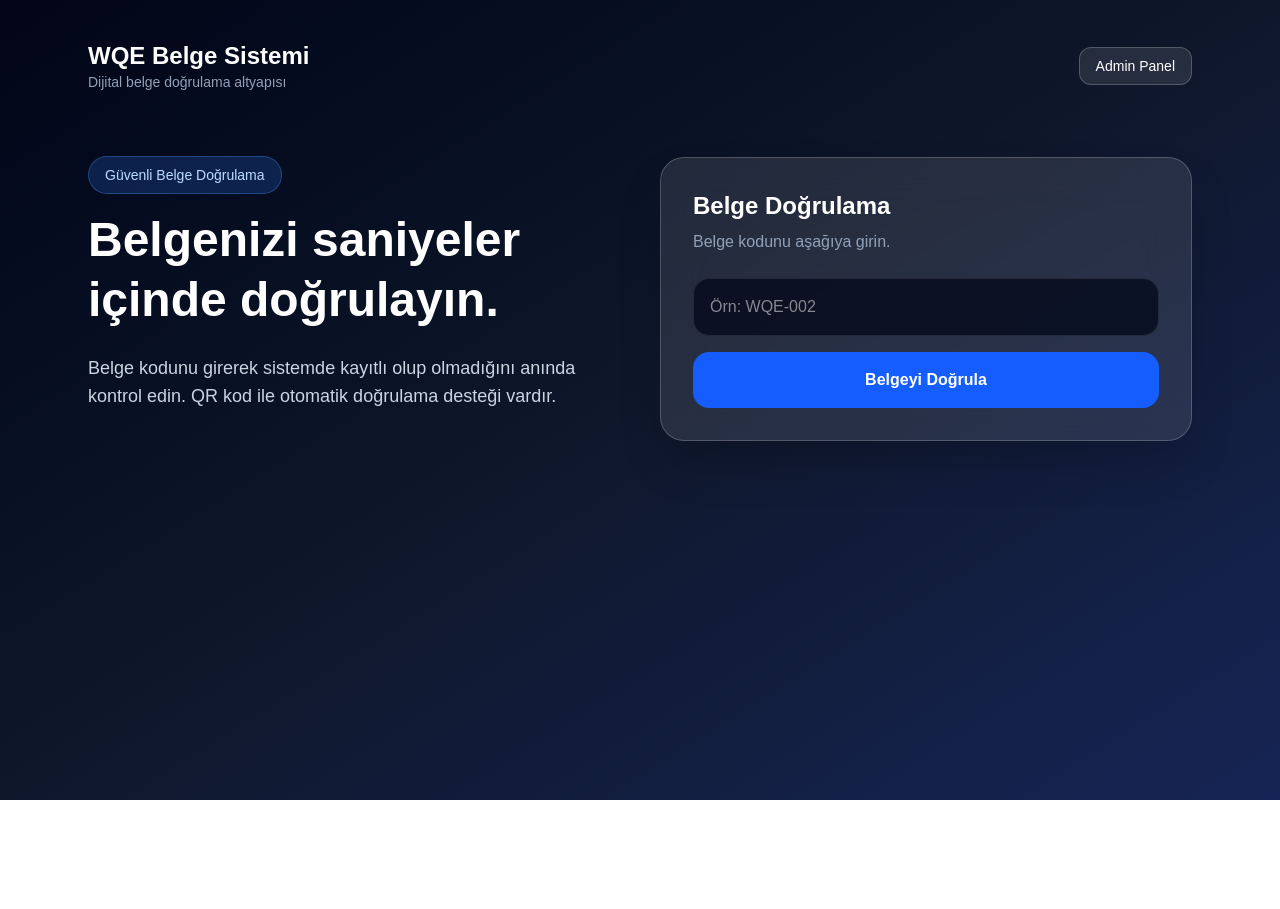
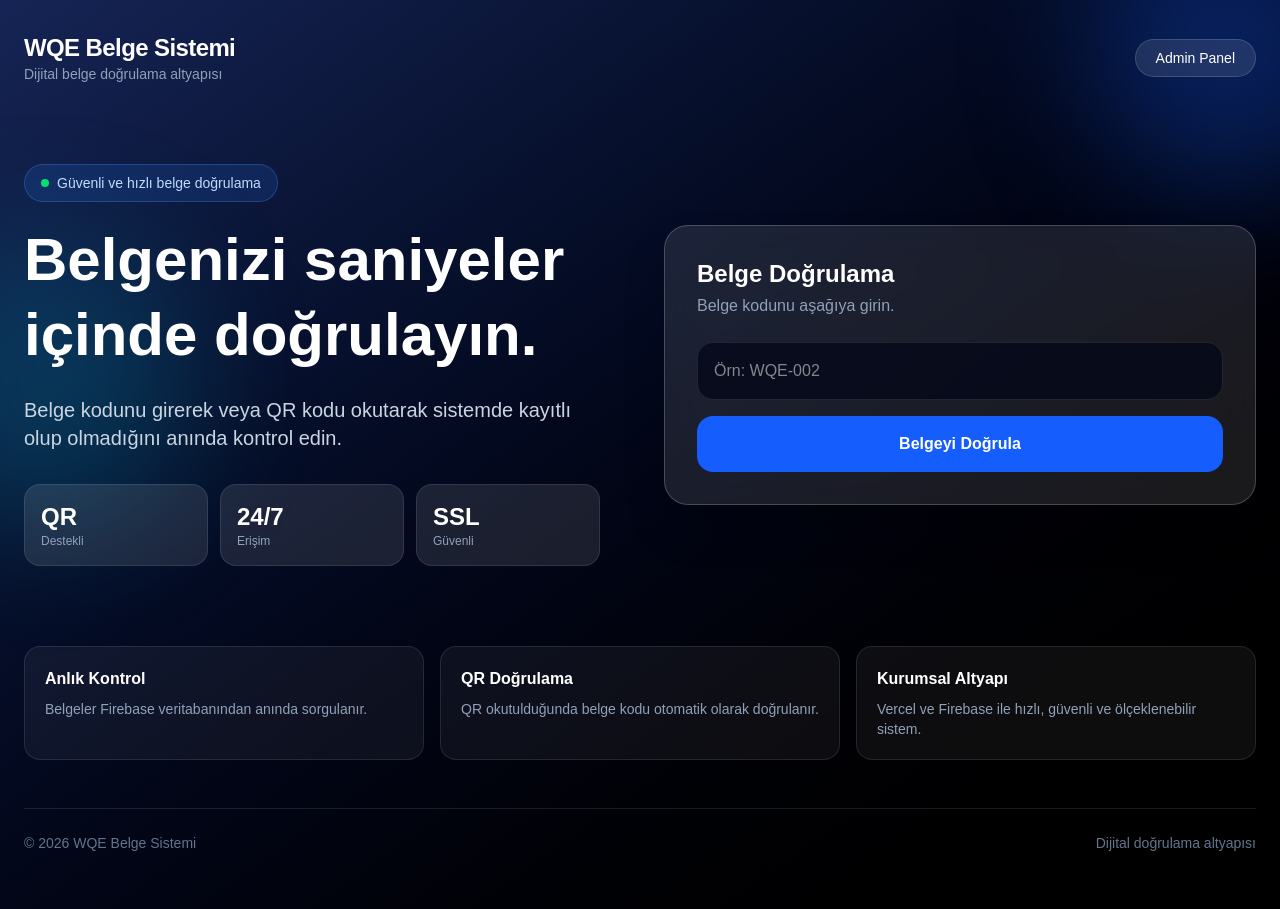
Before and after one commit to muratalan91-commits/wqe-system-final, a Next.js app: page / in a window 1280 px wide. Before the commit the page ends 800 px from the top, so only its background shows below. Built offline with nearby package versions, Linux system fonts and the light colour scheme.

Commit message:
Update page.tsx

```diff
--- a/app/page.tsx
+++ b/app/page.tsx
@@ -8,20 +8,30 @@ export default function Home() {
   const [code, setCode] = useState("");
   const [result, setResult] = useState("");
   const [documentName, setDocumentName] = useState("");
-  const [documentOwner, setDocumentOwner] = useState("");
   const [owner, setOwner] = useState("");
   const [date, setDate] = useState("");
   const [status, setStatus] = useState("");
 
+  const getStatusText = (value: string) => {
+    if (value === "valid") return "Geçerli";
+    if (value === "expired") return "Süresi Doldu";
+    if (value === "cancelled") return "İptal Edildi";
+    return value || "-";
+  };
+
   const verifyDocument = async (customCode?: string) => {
-    const searchCode = customCode || code;
+    const searchCode = (customCode || code).trim();
 
     if (!searchCode) {
-      setResult("Belge kodu giriniz");
+      setResult("⚠️ Belge kodu giriniz");
       return;
     }
 
-    const q = query(collection(db, "documents"), where("code", "==", searchCode));
+    const q = query(
+      collection(db, "documents"),
+      where("code", "==", searchCode)
+    );
+
     const querySnapshot = await getDocs(q);
 
     if (querySnapshot.empty) {
@@ -30,16 +40,16 @@ export default function Home() {
       setOwner("");
       setDate("");
       setStatus("");
-    } else {
+      return;
+    }
+
     const data: any = querySnapshot.docs[0].data();
 
     setResult("✅ Belge geçerli");
     setDocumentName(data.name || "");
-      setDocumentOwner(data.owner || "");
     setOwner(data.owner || "");
     setDate(data.date || "");
     setStatus(data.status || "valid");
-    }
   };
 
   useEffect(() => {
@@ -53,52 +63,75 @@ export default function Home() {
   }, []);
 
   return (
-    <main className="min-h-screen bg-gradient-to-br from-slate-950 via-slate-900 to-blue-950 text-white">
-      <section className="max-w-6xl mx-auto px-6 py-10">
-        <header className="flex justify-between items-center mb-16">
+    <main className="min-h-screen bg-slate-950 text-white">
+      <section className="relative overflow-hidden">
+        <div className="absolute inset-0 bg-gradient-to-br from-blue-950 via-slate-950 to-black" />
+        <div className="absolute -top-24 -right-24 h-72 w-72 rounded-full bg-blue-600/30 blur-3xl" />
+        <div className="absolute top-60 -left-24 h-72 w-72 rounded-full bg-cyan-500/20 blur-3xl" />
+
+        <div className="relative max-w-7xl mx-auto px-6 py-8">
+          <header className="flex flex-col sm:flex-row gap-4 justify-between items-start sm:items-center mb-20">
             <div>
-            <h1 className="text-2xl font-bold">WQE Belge Sistemi</h1>
+              <h1 className="text-2xl font-bold tracking-tight">WQE Belge Sistemi</h1>
               <p className="text-slate-400 text-sm">Dijital belge doğrulama altyapısı</p>
             </div>
 
             <a
               href="/Admin"
-            className="bg-white/10 border border-white/20 px-4 py-2 rounded-xl text-sm hover:bg-white/20"
+              className="bg-white/10 border border-white/15 px-5 py-2 rounded-full text-sm hover:bg-white/20 transition"
             >
               Admin Panel
             </a>
           </header>
 
-        <div className="grid md:grid-cols-2 gap-10 items-center">
+          <div className="grid lg:grid-cols-2 gap-12 items-center pb-20">
             <div>
-            <div className="inline-block mb-4 px-4 py-2 rounded-full bg-blue-500/20 border border-blue-400/30 text-blue-200 text-sm">
-              Güvenli Belge Doğrulama
+              <div className="inline-flex items-center gap-2 mb-5 px-4 py-2 rounded-full bg-blue-500/15 border border-blue-400/25 text-blue-200 text-sm">
+                <span className="h-2 w-2 rounded-full bg-green-400" />
+                Güvenli ve hızlı belge doğrulama
               </div>
 
-            <h2 className="text-5xl font-bold leading-tight mb-6">
+              <h2 className="text-4xl md:text-6xl font-bold leading-tight mb-6">
                 Belgenizi saniyeler içinde doğrulayın.
               </h2>
 
-            <p className="text-slate-300 text-lg mb-8">
-              Belge kodunu girerek sistemde kayıtlı olup olmadığını anında kontrol edin.
-              QR kod ile otomatik doğrulama desteği vardır.
+              <p className="text-slate-300 text-lg md:text-xl mb-8 max-w-xl">
+                Belge kodunu girerek veya QR kodu okutarak sistemde kayıtlı olup
+                olmadığını anında kontrol edin.
               </p>
+
+              <div className="grid grid-cols-3 gap-3 max-w-xl">
+                <div className="bg-white/10 border border-white/10 rounded-2xl p-4">
+                  <div className="text-2xl font-bold">QR</div>
+                  <div className="text-xs text-slate-400">Destekli</div>
+                </div>
+                <div className="bg-white/10 border border-white/10 rounded-2xl p-4">
+                  <div className="text-2xl font-bold">24/7</div>
+                  <div className="text-xs text-slate-400">Erişim</div>
+                </div>
+                <div className="bg-white/10 border border-white/10 rounded-2xl p-4">
+                  <div className="text-2xl font-bold">SSL</div>
+                  <div className="text-xs text-slate-400">Güvenli</div>
+                </div>
+              </div>
             </div>
 
-          <div className="bg-white/10 backdrop-blur-xl border border-white/20 rounded-3xl p-8 shadow-2xl">
-            <h3 className="text-2xl font-bold mb-2">Belge Doğrulama</h3>
-            <p className="text-slate-400 mb-6">Belge kodunu aşağıya girin.</p>
+            <div className="bg-white/10 backdrop-blur-xl border border-white/20 rounded-3xl p-6 md:p-8 shadow-2xl">
+              <div className="mb-6">
+                <h3 className="text-2xl font-bold">Belge Doğrulama</h3>
+                <p className="text-slate-400 mt-1">Belge kodunu aşağıya girin.</p>
+              </div>
 
               <input
                 value={code}
                 onChange={(e) => setCode(e.target.value)}
                 placeholder="Örn: WQE-002"
-              className="w-full p-4 rounded-2xl bg-slate-950/70 border border-white/10 outline-none mb-4"
+                className="w-full p-4 rounded-2xl bg-slate-950/70 border border-white/10 outline-none mb-4 focus:border-blue-400"
               />
 
               <button
                 onClick={() => verifyDocument()}
-              className="w-full bg-blue-600 hover:bg-blue-700 p-4 rounded-2xl font-semibold"
+                className="w-full bg-blue-600 hover:bg-blue-700 p-4 rounded-2xl font-semibold transition"
               >
                 Belgeyi Doğrula
               </button>
@@ -119,28 +152,34 @@ export default function Home() {
 
                   {documentName && (
                     <div className="space-y-3 text-slate-300">
-                    <div className="flex justify-between border-b border-white/10 pb-2">
+                      <div className="flex justify-between gap-4 border-b border-white/10 pb-2">
                         <span>Belge adı</span>
-                      <strong>{documentName}</strong>
-                      <div className="flex justify-between border-b border-white/10 pb-2">
-  <span>Firma / Kişi</span>
-  <strong>{documentOwner}</strong>
-</div>
+                        <strong className="text-right text-white">{documentName}</strong>
                       </div>
 
-                    <div className="flex justify-between border-b border-white/10 pb-2">
+                      <div className="flex justify-between gap-4 border-b border-white/10 pb-2">
                         <span>Firma / Kişi</span>
-                      <strong>{owner}</strong>
+                        <strong className="text-right text-white">{owner}</strong>
                       </div>
 
-                    <div className="flex justify-between border-b border-white/10 pb-2">
+                      <div className="flex justify-between gap-4 border-b border-white/10 pb-2">
                         <span>Tarih</span>
-                      <strong>{date}</strong>
+                        <strong className="text-right text-white">{date}</strong>
                       </div>
 
-                    <div className="flex justify-between">
+                      <div className="flex justify-between gap-4 items-center">
                         <span>Durum</span>
-                      <strong>{status === "valid" ? "Geçerli" : status}</strong>
+                        <strong
+                          className={`px-3 py-1 rounded-full text-sm ${
+                            status === "valid"
+                              ? "bg-green-500/20 text-green-300"
+                              : status === "expired"
+                              ? "bg-yellow-500/20 text-yellow-300"
+                              : "bg-red-500/20 text-red-300"
+                          }`}
+                        >
+                          {getStatusText(status)}
+                        </strong>
                       </div>
                     </div>
                   )}
@@ -148,6 +187,33 @@ export default function Home() {
               )}
             </div>
           </div>
+
+          <div className="grid md:grid-cols-3 gap-4 pb-12">
+            <div className="bg-white/5 border border-white/10 rounded-2xl p-5">
+              <h4 className="font-bold mb-2">Anlık Kontrol</h4>
+              <p className="text-slate-400 text-sm">
+                Belgeler Firebase veritabanından anında sorgulanır.
+              </p>
+            </div>
+            <div className="bg-white/5 border border-white/10 rounded-2xl p-5">
+              <h4 className="font-bold mb-2">QR Doğrulama</h4>
+              <p className="text-slate-400 text-sm">
+                QR okutulduğunda belge kodu otomatik olarak doğrulanır.
+              </p>
+            </div>
+            <div className="bg-white/5 border border-white/10 rounded-2xl p-5">
+              <h4 className="font-bold mb-2">Kurumsal Altyapı</h4>
+              <p className="text-slate-400 text-sm">
+                Vercel ve Firebase ile hızlı, güvenli ve ölçeklenebilir sistem.
+              </p>
+            </div>
+          </div>
+
+          <footer className="border-t border-white/10 py-6 text-sm text-slate-500 flex flex-col sm:flex-row justify-between gap-2">
+            <span>© 2026 WQE Belge Sistemi</span>
+            <span>Dijital doğrulama altyapısı</span>
+          </footer>
+        </div>
       </section>
     </main>
   );
```
Lines whose indentation alone changed are shown as unchanged.
